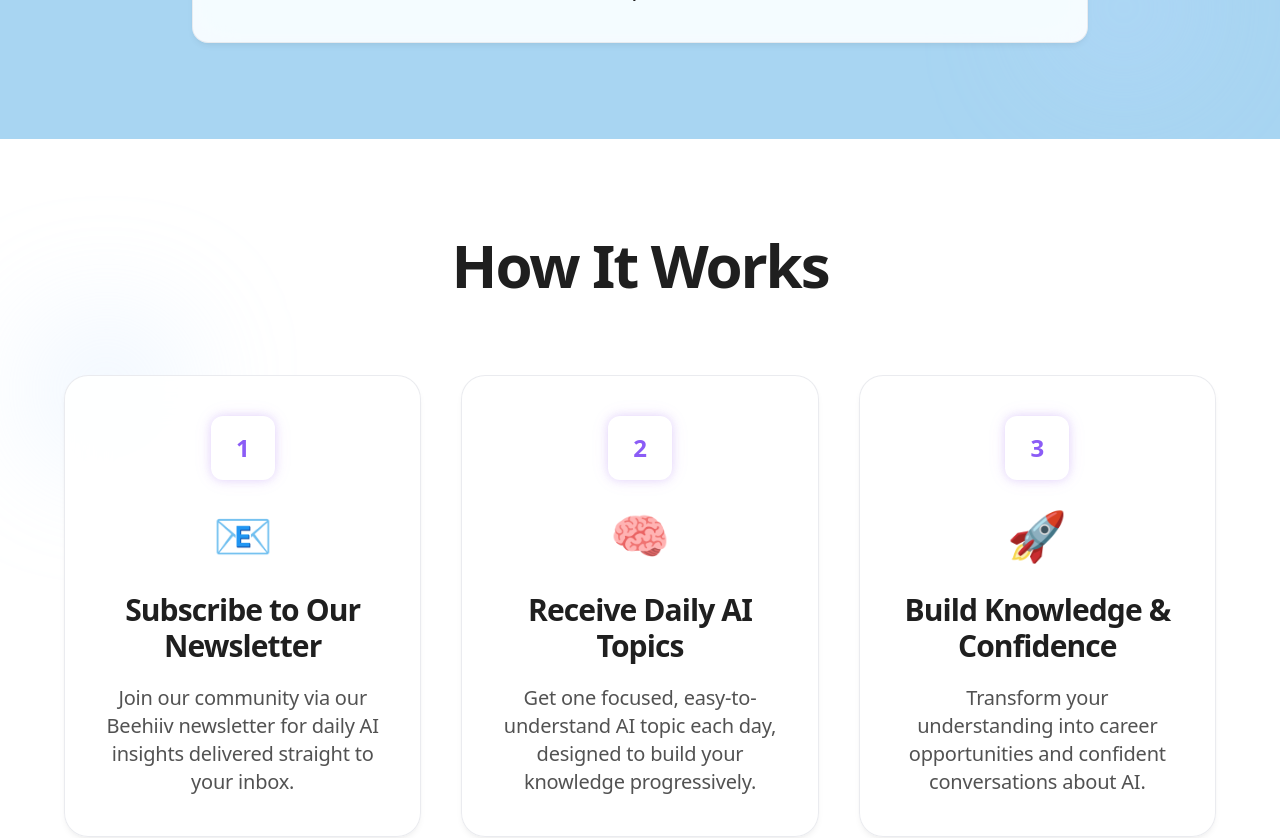
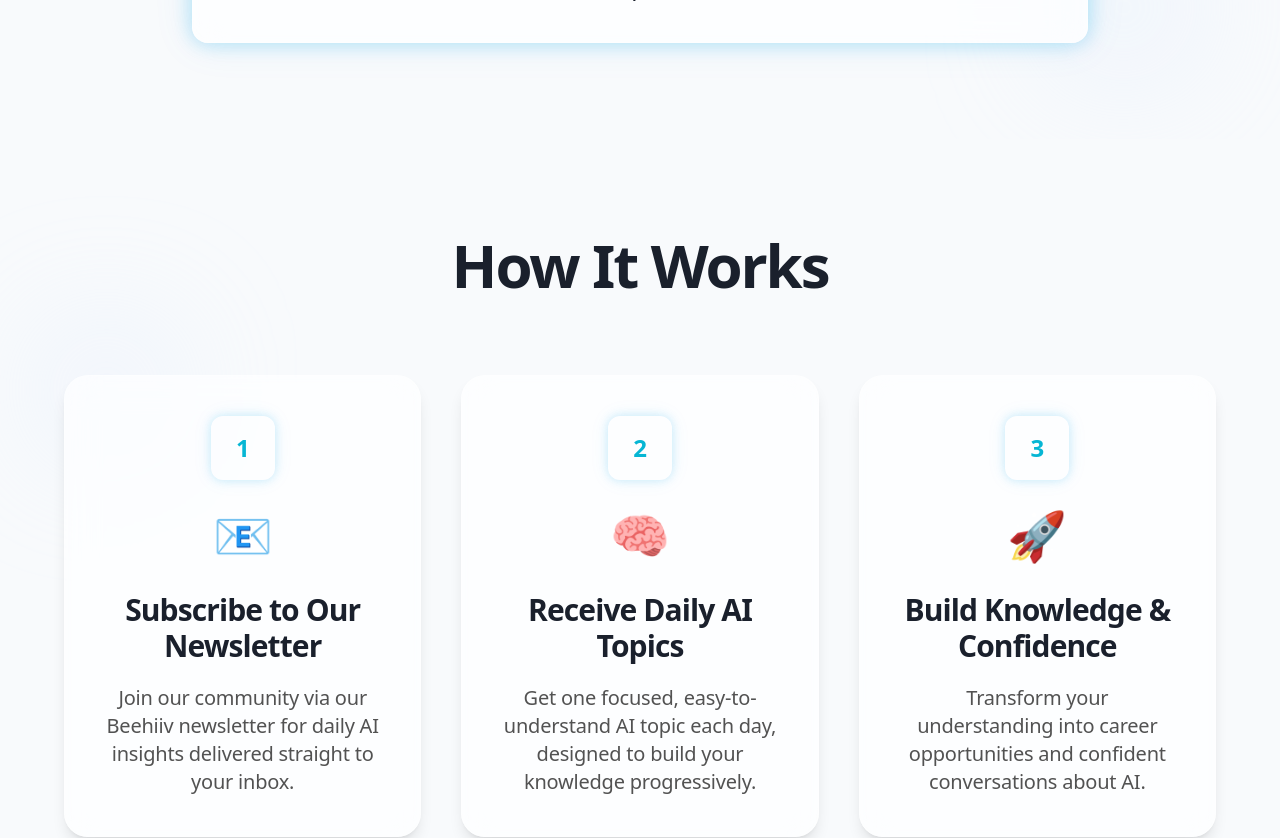
Before and after one commit to Sanjeevlabs/aitechhive, a Next.js app: page / in a window 1280 px wide. Shown: the part 2160-2998 px from the top of the page. Built offline with nearby package versions, Linux system fonts and the light colour scheme.

Commit message:
Revert "Implement Adobe Express-inspired color scheme with light blue backgro…"
This reverts commit 0b527772b63cba045d606120b698940c1641e164.

```diff
--- a/src/app/globals.css
+++ b/src/app/globals.css
@@ -3,108 +3,98 @@
 @tailwind utilities;
 
 :root {
-  /* Base colors - Adobe Express light blue background style */
-  --background: #a8d5f2;
-  --foreground: #1f1f1f;
+  /* Base colors - Lighter and more eye-friendly with pleasant blue tint */
+  --background: #f0f4ff;
+  --foreground: #1a202c;
   --card: #ffffff;
-  --card-foreground: #1f1f1f;
+  --card-foreground: #1a202c;
 
-  /* Primary colors - Adobe Express blue */
-  --primary: #1473e6;
+  /* Primary colors - Softer blues for daylight freshness */
+  --primary: #3b82f6;
   --primary-foreground: #ffffff;
-  --primary-hover: #0d66d0;
-  --primary-800: #095aba;
-  --primary-900: #054ea3;
+  --primary-hover: #2563eb;
+  --primary-800: #1e40af;
+  --primary-900: #1e3a8a;
 
-  /* Secondary colors - Light blue tones */
-  --secondary: #d4eaf7;
-  --secondary-foreground: #1f1f1f;
-  --secondary-hover: #c0e0f0;
+  /* Secondary colors - Light, airy tones with complementary blue */
+  --secondary: #e8f0fe;
+  --secondary-foreground: #0369a1;
+  --secondary-hover: #dce7fd;
 
-  /* Accent colors - Purple accent from Adobe Express */
-  --accent: #8b5cf6;
+  /* Accent colors - Bright, energetic cyan/blue gradients */
+  --accent: #06b6d4;
   --accent-foreground: #ffffff;
-  --accent-secondary: #a78bfa;
-  --accent-tertiary: #c4b5fd;
+  --accent-secondary: #0ea5e9;
+  --accent-tertiary: #38bdf8;
 
-  /* Additional accent variations */
-  --teal: #06b6d4;
-  --purple: #8b5cf6;
+  /* Additional accent variations - Vibrant and curious */
+  --teal: #14b8a6;
+  --purple: #a78bfa;
   --magenta: #ec4899;
   --yellow: #fbbf24;
   --orange: #fb923c;
 
   /* Muted colors */
-  --muted: #e8f4fb;
-  --muted-foreground: #6b7280;
+  --muted: #f8fafc;
+  --muted-foreground: #64748b;
 
   /* Border and input */
-  --border: #d4eaf7;
-  --input: #d4eaf7;
-  --ring: #8b5cf6;
+  --border: #e2e8f0;
+  --input: #e2e8f0;
+  --ring: #06b6d4;
 
-  /* Gradient backgrounds - Soft blue gradients */
-  --gradient-start: #a8d5f2;
-  --gradient-mid: #8ec5e8;
-  --gradient-end: #6eb5de;
-
-  /* Additional gradients for variety */
-  --gradient-blue-start: #a8d5f2;
-  --gradient-blue-mid: #8ec5e8;
-  --gradient-blue-end: #8b5cf6;
+  /* Gradient backgrounds - Lighter and more vibrant */
+  --gradient-start: #06b6d4;
+  --gradient-mid: #0ea5e9;
+  --gradient-end: #3b82f6;
 }
 
 .dark {
-  /* Base colors - Dark mode with deep blue-gray */
-  --background: #0f1729;
-  --foreground: #f5f5f5;
-  --card: #1a2332;
-  --card-foreground: #f5f5f5;
+  /* Base colors - Softer dark mode with improved contrast */
+  --background: #1a2332;
+  --foreground: #f1f5f9;
+  --card: #1e293b;
+  --card-foreground: #f1f5f9;
 
-  /* Primary colors - Vibrant blue for dark mode */
-  --primary: #378ef0;
+  /* Primary colors - Brighter for dark mode */
+  --primary: #3b82f6;
   --primary-foreground: #ffffff;
-  --primary-hover: #2680eb;
-  --primary-700: #1473e6;
-  --primary-800: #0d66d0;
-  --primary-900: #095aba;
+  --primary-hover: #2563eb;
+  --primary-700: #1d4ed8;
+  --primary-800: #1e40af;
+  --primary-900: #1e3a8a;
 
-  /* Secondary colors - Dark blue tones */
-  --secondary: #1a2332;
-  --secondary-foreground: #e5e5e5;
-  --secondary-hover: #2a3645;
+  /* Secondary colors - Enhanced contrast */
+  --secondary: #1e293b;
+  --secondary-foreground: #e2e8f0;
+  --secondary-hover: #334155;
 
-  /* Accent colors - Purple accent */
-  --accent: #8b5cf6;
+  /* Accent colors - More vibrant for dark mode */
+  --accent: #06b6d4;
   --accent-foreground: #ffffff;
-  --accent-secondary: #a78bfa;
-  --accent-tertiary: #c4b5fd;
+  --accent-secondary: #0ea5e9;
+  --accent-tertiary: #38bdf8;
 
   /* Additional accent variations */
-  --teal: #06b6d4;
-  --purple: #8b5cf6;
+  --teal: #2dd4bf;
+  --purple: #a78bfa;
   --magenta: #f472b6;
   --yellow: #fbbf24;
   --orange: #fb923c;
 
-  /* Muted colors */
-  --muted: #1a2332;
-  --muted-foreground: #a3a3a3;
+  /* Muted colors - Better readability */
+  --muted: #1e293b;
+  --muted-foreground: #cbd5e1;
 
-  /* Border and input */
-  --border: #2a3645;
-  --input: #2a3645;
-  --ring: #8b5cf6;
+  /* Border and input - More visible */
+  --border: #334155;
+  --input: #334155;
+  --ring: #06b6d4;
 
-  /* Gradient backgrounds - Dark blue gradients */
-  --gradient-start: #1a3a52;
-  --gradient-mid: #2a4a62;
-  --gradient-end: #3a5a72;
-
-  /* Additional gradients for variety */
-  --gradient-blue-start: #1a3a52;
-  --gradient-blue-mid: #2a4a62;
-  --gradient-blue-end: #8b5cf6;
+  /* Gradient backgrounds */
+  --gradient-start: #06b6d4;
+  --gradient-mid: #0ea5e9;
+  --gradient-end: #3b82f6;
 }
 
 * {
@@ -186,18 +176,6 @@ body {
     background: linear-gradient(135deg, var(--gradient-start) 0%, var(--gradient-mid) 50%, var(--gradient-end) 100%);
   }
 
-  .gradient-blue {
-    background: linear-gradient(135deg, var(--gradient-blue-start) 0%, var(--gradient-blue-mid) 50%, var(--gradient-blue-end) 100%);
-  }
-
-  .gradient-purple-pink {
-    background: linear-gradient(135deg, #7c3aed 0%, #a855f7 50%, #ec4899 100%);
-  }
-
-  .gradient-blue-purple {
-    background: linear-gradient(135deg, #1473e6 0%, #378ef0 50%, #8b5cf6 100%);
-  }
-
   .gradient-text {
     background: linear-gradient(135deg, var(--gradient-start) 0%, var(--gradient-mid) 50%, var(--gradient-end) 100%);
     -webkit-background-clip: text;
@@ -205,23 +183,12 @@ body {
     background-clip: text;
   }
 
-  .gradient-text-blue {
-    background: linear-gradient(135deg, var(--gradient-blue-start) 0%, var(--gradient-blue-mid) 50%, var(--gradient-blue-end) 100%);
-    -webkit-background-clip: text;
-    -webkit-text-fill-color: transparent;
-    background-clip: text;
-  }
-
   .shadow-glow {
-    box-shadow: 0 0 20px rgba(124, 58, 237, 0.3), 0 0 40px rgba(168, 85, 247, 0.1);
+    box-shadow: 0 0 20px rgba(14, 165, 233, 0.3), 0 0 40px rgba(14, 165, 233, 0.1);
   }
 
   .shadow-glow-sm {
-    box-shadow: 0 0 10px rgba(124, 58, 237, 0.2), 0 0 20px rgba(168, 85, 247, 0.08);
-  }
-
-  .shadow-glow-pink {
-    box-shadow: 0 0 20px rgba(236, 72, 153, 0.3), 0 0 40px rgba(236, 72, 153, 0.1);
+    box-shadow: 0 0 10px rgba(14, 165, 233, 0.2), 0 0 20px rgba(14, 165, 233, 0.08);
   }
 
   .backdrop-blur-custom {
@@ -230,17 +197,15 @@ body {
   }
 
   .glass-card {
-    background: rgba(255, 255, 255, 0.9);
-    backdrop-filter: blur(20px) saturate(180%);
-    -webkit-backdrop-filter: blur(20px) saturate(180%);
-    border: 1px solid rgba(229, 231, 235, 0.8);
-    box-shadow: 0 4px 6px -1px rgba(0, 0, 0, 0.05), 0 2px 4px -1px rgba(0, 0, 0, 0.03);
+    background: rgba(255, 255, 255, 0.7);
+    backdrop-filter: blur(16px) saturate(180%);
+    -webkit-backdrop-filter: blur(16px) saturate(180%);
+    border: 1px solid rgba(255, 255, 255, 0.3);
   }
 
   .dark .glass-card {
-    background: rgba(42, 42, 42, 0.8);
-    border: 1px solid rgba(63, 63, 63, 0.8);
-    box-shadow: 0 4px 6px -1px rgba(0, 0, 0, 0.3), 0 2px 4px -1px rgba(0, 0, 0, 0.2);
+    background: rgba(30, 41, 59, 0.6);
+    border: 1px solid rgba(71, 85, 105, 0.3);
   }
 
   .animated-gradient-bg {
--- a/src/components/sections/FinalCTA.tsx
+++ b/src/components/sections/FinalCTA.tsx
@@ -5,9 +5,9 @@ import { CTAButton } from '@/components/CTAButton'
 
 export function FinalCTA() {
   return (
-    <section className="py-24 px-4 bg-gradient-to-br from-purple-600 via-purple-500 to-purple-600 dark:from-purple-700 dark:via-purple-600 dark:to-purple-700 text-white relative overflow-hidden">
+    <section className="py-24 px-4 bg-gradient-to-br from-blue-600 via-indigo-600 to-purple-600 dark:from-blue-700 dark:via-indigo-700 dark:to-purple-700 text-white relative overflow-hidden">
       {/* Subtle overlay for depth */}
-      <div className="absolute inset-0 bg-gradient-to-t from-black/10 to-transparent"></div>
+      <div className="absolute inset-0 bg-gradient-to-t from-black/20 to-transparent"></div>
 
       {/* Subtle decorative elements */}
       <div className="absolute top-10 left-10 w-40 h-40 bg-white/5 rounded-full blur-3xl animate-pulse-glow" />
--- a/src/components/sections/Hero.tsx
+++ b/src/components/sections/Hero.tsx
@@ -20,9 +20,9 @@ export function Hero() {
   }
 
   return (
-    <section className="relative min-h-screen flex items-center justify-center px-4 py-20 bg-background transition-theme overflow-hidden">
-      {/* Subtle decorative elements */}
-      <div className="absolute inset-0 opacity-30"></div>
+    <section className="relative min-h-screen flex items-center justify-center px-4 py-20 bg-gradient-to-b from-white to-slate-50 dark:from-slate-900 dark:to-slate-800 transition-theme overflow-hidden">
+      {/* Subtle decorative gradient */}
+      <div className="absolute inset-0 bg-gradient-to-br from-blue-50/30 via-transparent to-purple-50/30 dark:from-blue-900/10 dark:via-transparent dark:to-purple-900/10" />
 
       <div className="max-w-5xl mx-auto text-center relative z-10">
         <motion.div
--- a/src/components/sections/HowItWorks.tsx
+++ b/src/components/sections/HowItWorks.tsx
@@ -25,10 +25,10 @@ const steps = [
 
 export function HowItWorks() {
   return (
-    <section className="py-24 px-4 bg-white dark:bg-card transition-theme relative overflow-hidden">
+    <section className="py-24 px-4 bg-slate-50 dark:bg-slate-800/50 transition-theme relative overflow-hidden">
       {/* Subtle decorative elements */}
-      <div className="absolute top-1/4 left-10 w-32 h-32 bg-blue-200/40 dark:bg-blue-900/20 rounded-full blur-3xl animate-parallax-float" />
-      <div className="absolute bottom-1/4 right-10 w-40 h-40 bg-purple-200/40 dark:bg-purple-900/20 rounded-full blur-3xl animate-parallax-float" style={{ animationDelay: '3s' }} />
+      <div className="absolute top-1/4 left-10 w-32 h-32 bg-blue-100/40 dark:bg-blue-900/20 rounded-full blur-3xl animate-parallax-float" />
+      <div className="absolute bottom-1/4 right-10 w-40 h-40 bg-purple-100/40 dark:bg-purple-900/20 rounded-full blur-3xl animate-parallax-float" style={{ animationDelay: '3s' }} />
 
       <div className="max-w-6xl mx-auto relative z-10">
         <motion.h2
--- a/src/components/sections/Problem.tsx
+++ b/src/components/sections/Problem.tsx
@@ -5,10 +5,10 @@ import { ExclamationTriangleIcon } from '@heroicons/react/24/outline'
 
 export function Problem() {
   return (
-    <section className="py-24 px-4 bg-white dark:bg-card transition-theme relative overflow-hidden">
+    <section className="py-24 px-4 bg-white dark:bg-slate-900 transition-theme relative overflow-hidden">
       {/* Subtle decorative elements */}
-      <div className="absolute top-20 right-10 w-32 h-32 bg-blue-200/40 dark:bg-blue-900/20 rounded-full blur-3xl animate-float" />
-      <div className="absolute bottom-20 left-10 w-40 h-40 bg-purple-200/40 dark:bg-purple-900/20 rounded-full blur-3xl animate-float" style={{ animationDelay: '3s' }} />
+      <div className="absolute top-20 right-10 w-32 h-32 bg-red-50/50 dark:bg-red-900/10 rounded-full blur-3xl animate-float" />
+      <div className="absolute bottom-20 left-10 w-40 h-40 bg-amber-50/50 dark:bg-amber-900/10 rounded-full blur-3xl animate-float" style={{ animationDelay: '3s' }} />
 
       <div className="max-w-5xl mx-auto text-center relative z-10">
         <motion.div
--- a/src/components/sections/Solution.tsx
+++ b/src/components/sections/Solution.tsx
@@ -5,10 +5,10 @@ import { LightBulbIcon } from '@heroicons/react/24/outline'
 
 export function Solution() {
   return (
-    <section className="py-24 px-4 bg-secondary dark:bg-secondary transition-theme relative overflow-hidden">
+    <section className="py-24 px-4 bg-slate-50 dark:bg-slate-800/50 transition-theme relative overflow-hidden">
       {/* Subtle decorative elements */}
-      <div className="absolute top-10 left-20 w-40 h-40 bg-purple-200/40 dark:bg-purple-900/20 rounded-full blur-3xl animate-parallax-float" />
-      <div className="absolute bottom-10 right-20 w-36 h-36 bg-blue-200/40 dark:bg-blue-900/20 rounded-full blur-3xl animate-parallax-float" style={{ animationDelay: '2s' }} />
+      <div className="absolute top-10 left-20 w-40 h-40 bg-green-100/40 dark:bg-green-900/20 rounded-full blur-3xl animate-parallax-float" />
+      <div className="absolute bottom-10 right-20 w-36 h-36 bg-blue-100/40 dark:bg-blue-900/20 rounded-full blur-3xl animate-parallax-float" style={{ animationDelay: '2s' }} />
 
       <div className="max-w-5xl mx-auto text-center relative z-10">
         <motion.div
--- a/tailwind.config.js
+++ b/tailwind.config.js
@@ -82,8 +82,8 @@ module.exports = {
           '100%': { opacity: '1', transform: 'scale(1)' },
         },
         glow: {
-          '0%, 100%': { boxShadow: '0 0 20px rgba(124, 58, 237, 0.3), 0 0 40px rgba(168, 85, 247, 0.1)' },
-          '50%': { boxShadow: '0 0 30px rgba(124, 58, 237, 0.5), 0 0 60px rgba(168, 85, 247, 0.2)' },
+          '0%, 100%': { boxShadow: '0 0 20px rgba(14, 165, 233, 0.3), 0 0 40px rgba(14, 165, 233, 0.1)' },
+          '50%': { boxShadow: '0 0 30px rgba(14, 165, 233, 0.5), 0 0 60px rgba(14, 165, 233, 0.2)' },
         },
         float: {
           '0%, 100%': { transform: 'translateY(0px)' },
@@ -96,11 +96,9 @@ module.exports = {
         },
       },
       boxShadow: {
-        'glow-sm': '0 0 10px rgba(124, 58, 237, 0.2)',
-        'glow': '0 0 20px rgba(124, 58, 237, 0.3)',
-        'glow-lg': '0 0 30px rgba(124, 58, 237, 0.4)',
-        'glow-pink': '0 0 20px rgba(236, 72, 153, 0.3)',
-        'glow-pink-lg': '0 0 30px rgba(236, 72, 153, 0.4)',
+        'glow-sm': '0 0 10px rgba(14, 165, 233, 0.2)',
+        'glow': '0 0 20px rgba(14, 165, 233, 0.3)',
+        'glow-lg': '0 0 30px rgba(14, 165, 233, 0.4)',
       },
     },
   },
```
Also changed, not shown: src/components/sections/WhatYouLearn.tsx (+7 -7 lines).
